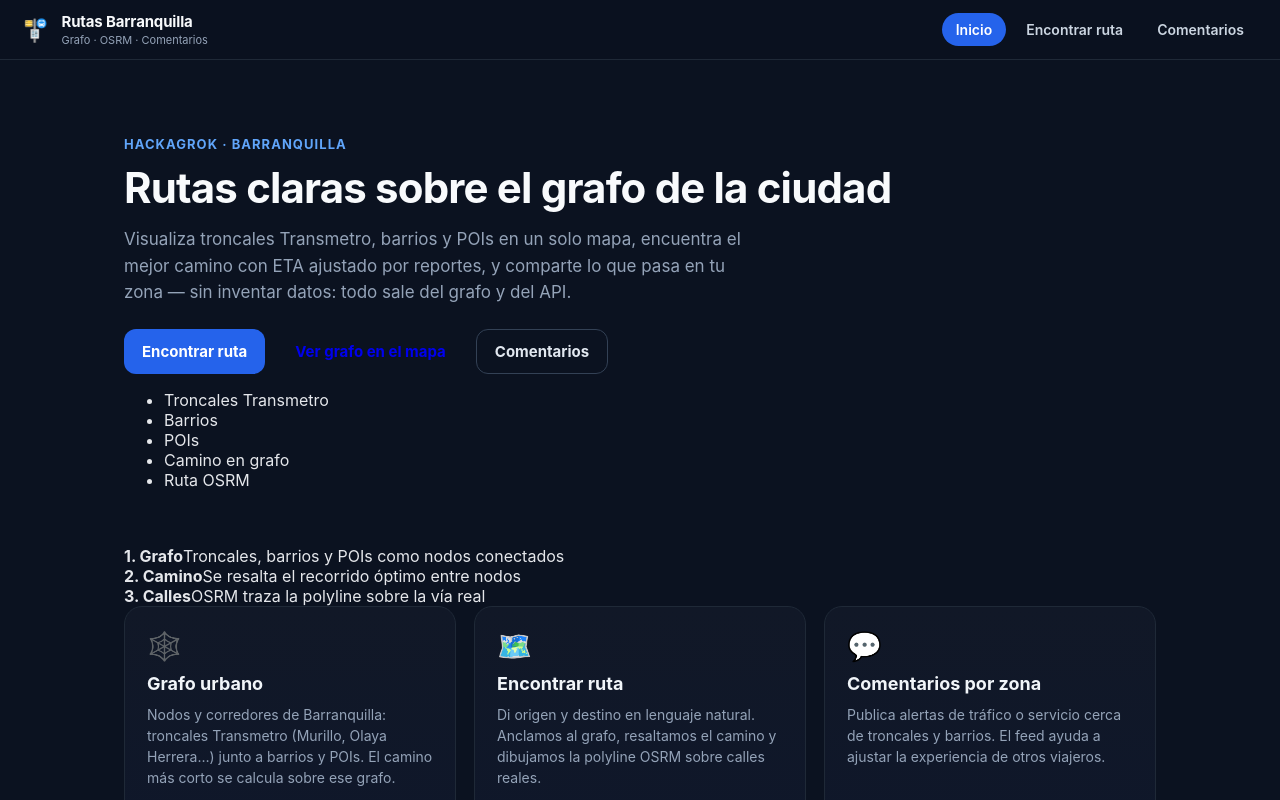
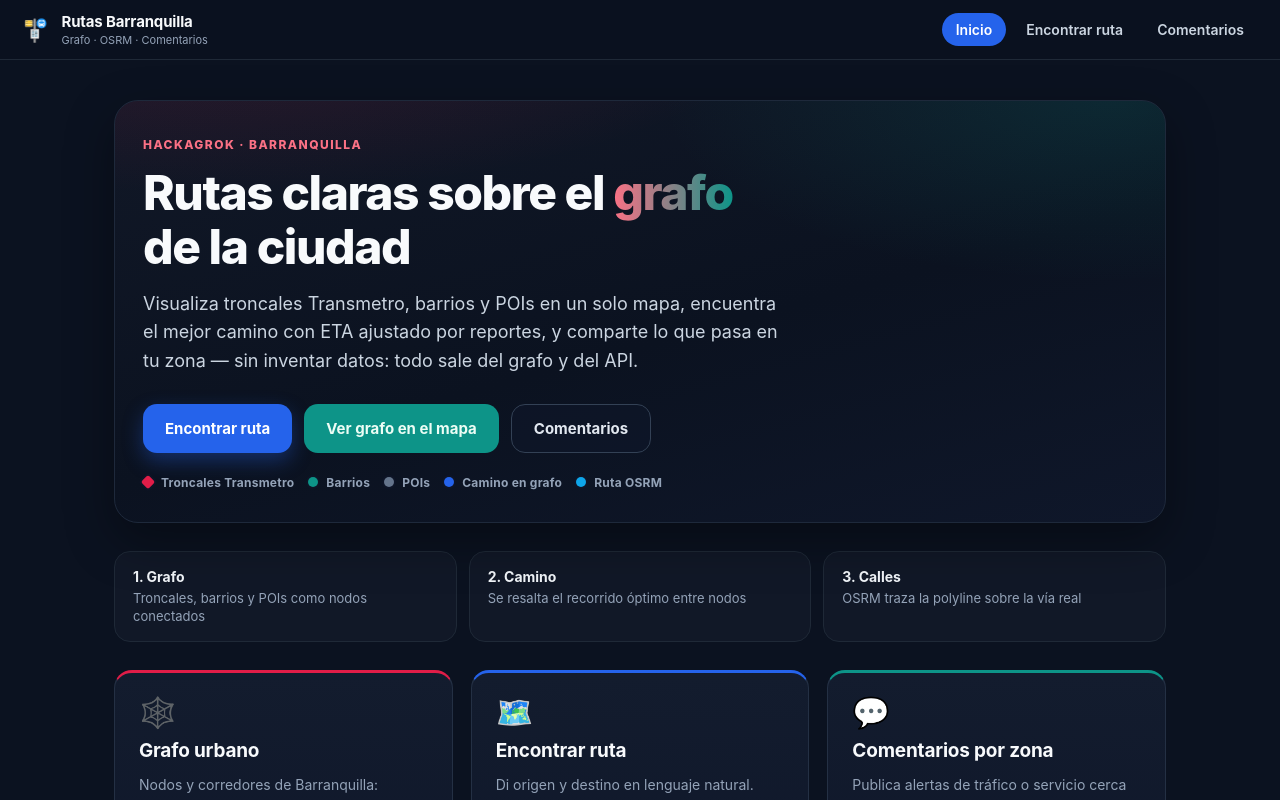
Before and after one commit to LewisBz/HackaGrokBot-S2L2, a React (Vite) app in the folder Frontend/: page / in a window 1280 px wide. Built offline with nearby package versions, Linux system fonts and the light colour scheme.

Commit message:
fix(frontend): restore map-legend/home CSS after GraphLayer poi fix
Keep c530b80 homepage/legend styles; only add troncal marker + poi label rules.

```diff
--- a/Frontend/src/index.css
+++ b/Frontend/src/index.css
@@ -191,46 +191,69 @@ body {
 
 /* —— Home —— */
 .home {
-  max-width: 1080px;
+  max-width: 1100px;
   margin: 0 auto;
-  padding: 48px 24px 72px;
+  padding: 40px 24px 80px;
   width: 100%;
 }
 
 .hero {
   text-align: left;
-  padding: 28px 0 40px;
+  padding: 20px 0 28px;
+}
+
+.hero--strong {
+  position: relative;
+  padding: 36px 28px 32px;
+  margin: 0 0 28px;
+  border-radius: 24px;
+  background:
+    radial-gradient(1100px 400px at 10% -30%, rgba(225, 29, 72, 0.18), transparent 55%),
+    radial-gradient(900px 360px at 95% 0%, rgba(13, 148, 136, 0.16), transparent 50%),
+    linear-gradient(165deg, #111827 0%, #0b1220 55%, #0f172a 100%);
+  border: 1px solid #1e293b;
+  box-shadow: 0 18px 48px rgba(0, 0, 0, 0.35);
 }
 
 .eyebrow {
-  color: #60a5fa;
-  font-weight: 700;
-  font-size: 13px;
-  letter-spacing: 0.08em;
+  color: #fb7185;
+  font-weight: 800;
+  font-size: 12px;
+  letter-spacing: 0.12em;
   text-transform: uppercase;
-  margin: 0 0 12px;
+  margin: 0 0 14px;
 }
 
 .hero h1 {
-  margin: 0 0 14px;
-  font-size: clamp(28px, 4vw, 42px);
-  line-height: 1.15;
-  letter-spacing: -0.02em;
+  margin: 0 0 16px;
+  font-size: clamp(30px, 5vw, 48px);
+  line-height: 1.12;
+  letter-spacing: -0.03em;
   color: #f8fafc;
+  font-weight: 800;
+  max-width: 18ch;
+}
+
+.hero-accent {
+  background: linear-gradient(90deg, #fb7185, #0d9488);
+  -webkit-background-clip: text;
+  background-clip: text;
+  color: transparent;
 }
 
 .hero-lead {
-  margin: 0 0 24px;
-  max-width: 620px;
-  color: #94a3b8;
-  font-size: 17px;
-  line-height: 1.55;
+  margin: 0 0 28px;
+  max-width: 640px;
+  color: #cbd5e1;
+  font-size: clamp(16px, 2.2vw, 18px);
+  line-height: 1.6;
 }
 
 .hero-actions {
   display: flex;
   flex-wrap: wrap;
   gap: 12px;
+  margin-bottom: 22px;
 }
 
 .btn {
@@ -244,15 +267,24 @@ body {
   text-decoration: none;
   border: none;
   cursor: pointer;
+  transition: background 0.15s ease, border-color 0.15s ease, transform 0.15s ease;
+}
+
+.btn-lg {
+  padding: 14px 22px;
+  font-size: 15px;
+  border-radius: 14px;
 }
 
 .btn-primary {
   background: #2563eb;
   color: #fff;
+  box-shadow: 0 8px 20px rgba(37, 99, 235, 0.35);
 }
 
 .btn-primary:hover:not(:disabled) {
   background: #1d4ed8;
+  transform: translateY(-1px);
 }
 
 .btn-primary:disabled {
@@ -260,8 +292,18 @@ body {
   cursor: not-allowed;
 }
 
+.btn-secondary {
+  background: #0d9488;
+  color: #ecfdf5;
+}
+
+.btn-secondary:hover {
+  background: #0f766e;
+  transform: translateY(-1px);
+}
+
 .btn-ghost {
-  background: transparent;
+  background: rgba(15, 23, 42, 0.55);
   color: #e2e8f0;
   border: 1px solid #334155;
 }
@@ -276,6 +318,71 @@ body {
   font-size: 13px;
 }
 
+.hero-pills {
+  list-style: none;
+  margin: 0;
+  padding: 0;
+  display: flex;
+  flex-wrap: wrap;
+  gap: 8px 14px;
+}
+
+.hero-pills li {
+  display: inline-flex;
+  align-items: center;
+  gap: 8px;
+  font-size: 12px;
+  font-weight: 700;
+  color: #94a3b8;
+  letter-spacing: 0.02em;
+}
+
+.pill-dot {
+  width: 10px;
+  height: 10px;
+  border-radius: 999px;
+  flex-shrink: 0;
+  box-shadow: 0 0 0 2px rgba(15, 23, 42, 0.6);
+}
+
+.pill-dot--troncal {
+  background: #e11d48;
+  transform: rotate(45deg);
+  border-radius: 2px;
+}
+.pill-dot--barrio { background: #0d9488; }
+.pill-dot--poi { background: #64748b; }
+.pill-dot--path { background: #2563eb; }
+.pill-dot--osrm { background: #0ea5e9; }
+
+.home-strip {
+  display: grid;
+  grid-template-columns: repeat(3, 1fr);
+  gap: 12px;
+  margin: 0 0 28px;
+}
+
+.home-strip-item {
+  display: flex;
+  flex-direction: column;
+  gap: 4px;
+  padding: 16px 18px;
+  border-radius: 16px;
+  background: #111827;
+  border: 1px solid #1f2937;
+}
+
+.home-strip-item strong {
+  font-size: 14px;
+  color: #f1f5f9;
+}
+
+.home-strip-item span {
+  font-size: 13px;
+  color: #94a3b8;
+  line-height: 1.4;
+}
+
 .card-grid {
   display: grid;
   grid-template-columns: repeat(3, 1fr);
@@ -283,30 +390,44 @@ body {
 }
 
 .feature-card {
-  background: linear-gradient(180deg, #111827 0%, #0f172a 100%);
-  border: 1px solid #1f2937;
+  background: linear-gradient(180deg, #131c2e 0%, #0f172a 100%);
+  border: 1px solid #243044;
   border-radius: 18px;
-  padding: 22px;
+  padding: 24px;
   display: flex;
   flex-direction: column;
-  gap: 10px;
+  gap: 12px;
+  min-height: 220px;
+  transition: border-color 0.15s ease, transform 0.15s ease, box-shadow 0.15s ease;
 }
 
+.feature-card:hover {
+  border-color: #334155;
+  transform: translateY(-2px);
+  box-shadow: 0 12px 28px rgba(0, 0, 0, 0.28);
+}
+
+.feature-card--troncal { border-top: 3px solid #e11d48; }
+.feature-card--ruta { border-top: 3px solid #2563eb; }
+.feature-card--comentarios { border-top: 3px solid #0d9488; }
+
 .feature-icon {
-  font-size: 28px;
+  font-size: 30px;
+  line-height: 1;
 }
 
 .feature-card h2 {
   margin: 0;
-  font-size: 18px;
-  color: #f1f5f9;
+  font-size: 19px;
+  color: #f8fafc;
+  letter-spacing: -0.01em;
 }
 
 .feature-card p {
   margin: 0;
   color: #94a3b8;
   font-size: 14px;
-  line-height: 1.5;
+  line-height: 1.55;
   flex: 1;
 }
 
@@ -1034,3 +1155,122 @@ form.chat-form button:disabled {
   grid-template-columns: repeat(auto-fit, minmax(240px, 1fr));
   gap: 14px;
 }
+
+/* —— Map legend —— */
+.map-legend {
+  position: absolute;
+  z-index: 600;
+  top: 12px;
+  right: 12px;
+  max-width: min(240px, calc(100% - 24px));
+  padding: 10px 12px;
+  border-radius: 12px;
+  background: rgba(11, 18, 32, 0.92);
+  border: 1px solid #334155;
+  box-shadow: 0 8px 24px rgba(0, 0, 0, 0.35);
+  backdrop-filter: blur(8px);
+  color: #e2e8f0;
+  pointer-events: none;
+}
+
+.map-legend-title {
+  margin: 0 0 8px;
+  font-size: 11px;
+  font-weight: 800;
+  letter-spacing: 0.08em;
+  text-transform: uppercase;
+  color: #94a3b8;
+}
+
+.map-legend-list {
+  list-style: none;
+  margin: 0;
+  padding: 0;
+  display: flex;
+  flex-direction: column;
+  gap: 7px;
+}
+
+.map-legend-list li {
+  display: flex;
+  align-items: center;
+  gap: 8px;
+  font-size: 12px;
+  font-weight: 600;
+  color: #e2e8f0;
+  line-height: 1.25;
+}
+
+.map-legend-swatch {
+  width: 12px;
+  height: 12px;
+  border-radius: 999px;
+  flex-shrink: 0;
+  border: 1px solid rgba(255, 255, 255, 0.18);
+}
+
+.map-legend-swatch--troncal {
+  background: #e11d48;
+  width: 11px;
+  height: 11px;
+  border-radius: 2px;
+  transform: rotate(45deg);
+}
+
+.map-legend-swatch--barrio { background: #0d9488; }
+.map-legend-swatch--poi { background: #64748b; }
+
+.map-legend-swatch--path {
+  background: #2563eb;
+  height: 4px;
+  width: 16px;
+  border-radius: 999px;
+  border: none;
+}
+
+.map-legend-swatch--osrm {
+  background: #0ea5e9;
+  height: 4px;
+  width: 16px;
+  border-radius: 999px;
+  border: none;
+}
+
+@media (max-width: 900px) {
+  .home-strip {
+    grid-template-columns: 1fr;
+  }
+}
+
+@media (max-width: 768px) {
+  .hero--strong {
+    padding: 24px 18px 22px;
+    border-radius: 18px;
+  }
+
+  .hero h1 {
+    max-width: none;
+  }
+
+  .home-strip {
+    grid-template-columns: 1fr;
+  }
+
+  .map-legend {
+    top: auto;
+    bottom: 12px;
+    right: 10px;
+    left: 10px;
+    max-width: none;
+  }
+
+  .map-legend-list {
+    display: grid;
+    grid-template-columns: 1fr 1fr;
+    gap: 6px 10px;
+  }
+
+  .map-legend-list li {
+    font-size: 11px;
+  }
+}
```
